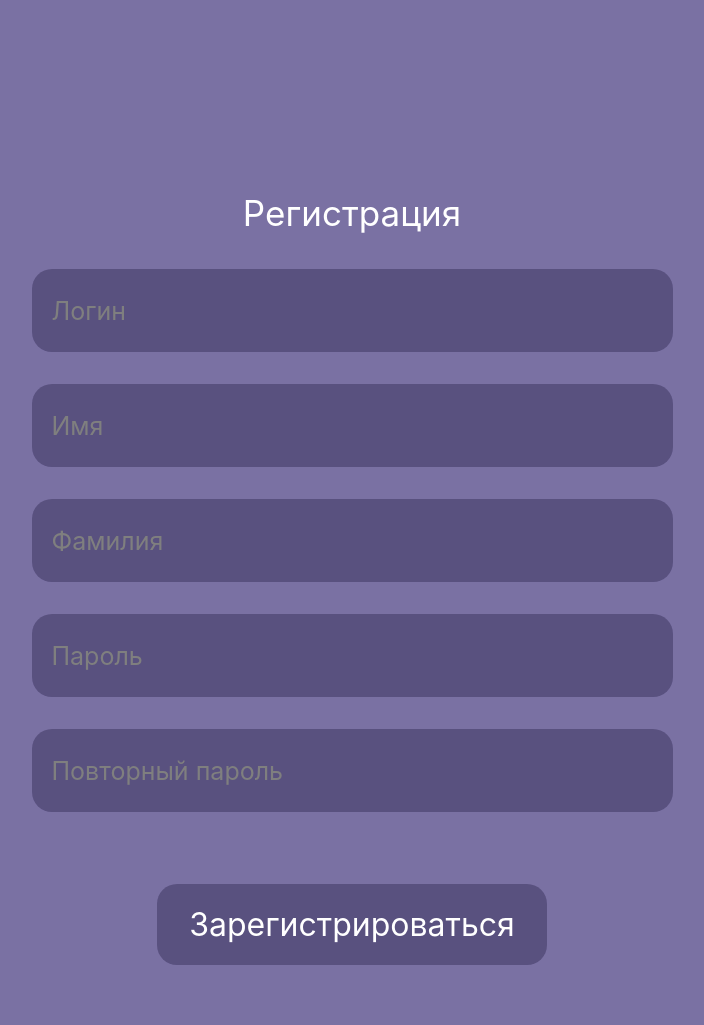
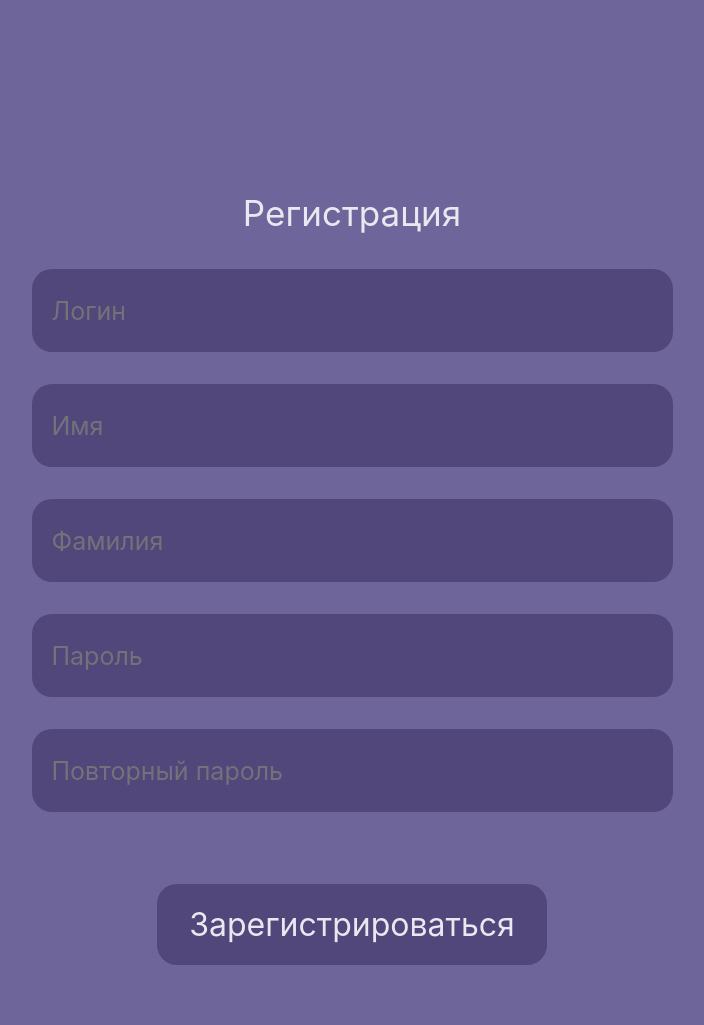
Before and after one commit to bmstu-iu9/ptp2022-2-web-chat, a FastAPI app: page /registration in a window 1280 px wide. Shown: the part 317-1342 px from the top of the page, without its empty margins (288-992 px from the left). Run offline with FastAPI, Linux system fonts and the light colour scheme.

Commit message:
[FIX]layouts

```diff
--- a/static/css/registration.css
+++ b/static/css/registration.css
@@ -1,6 +1,8 @@
 body{
 	padding: 0;
 	margin: 0;
+	background: #6F659C;
+	opacity: 0.92;
 }
 
 .header{
@@ -11,7 +13,7 @@ body{
 	min-height: 500px;
     min-width: 1024px;
 }
-html{ overflow:  hidden; }
+
 
 
 .action{
```
